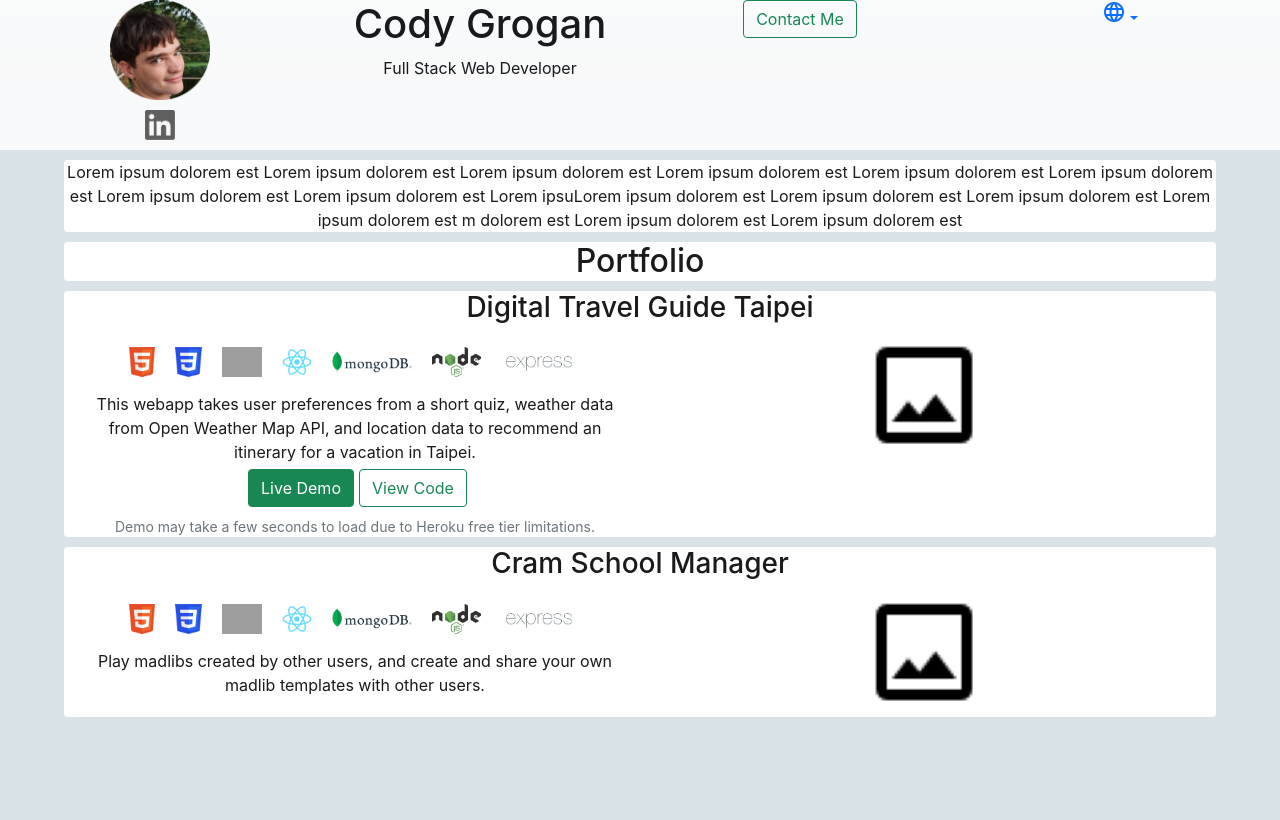
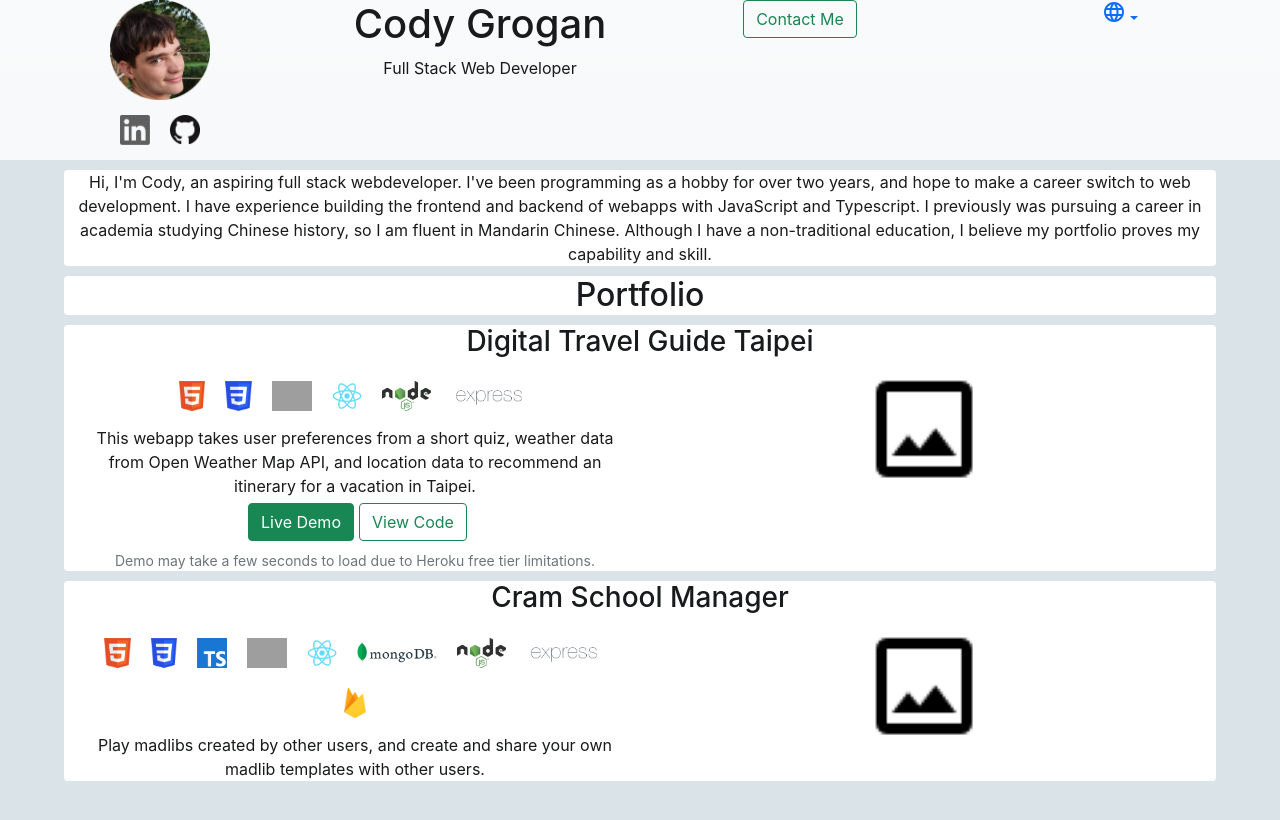
Before and after one commit to CodyGrogan/portfolio, a React (Create React App) app: page / in a window 1280 px wide. Shown: the top 820 px of the page. Built offline with nearby package versions, Linux system fonts and the light colour scheme; grey boxes are pictures that could not be loaded.

Commit message:
added education, personal info, and typescript, firebase logos

```diff
--- a/src/App.css
+++ b/src/App.css
@@ -52,6 +52,10 @@ body {
   filter: grayscale(0);
 }
 
+.gitHub:hover{
+  filter: contrast(.5)
+}
+
 .profilePhoto{
   width: 100px;
 }
--- a/src/components/home.tsx
+++ b/src/components/home.tsx
@@ -35,10 +35,18 @@ function Home(props: any){
 
             <div className='col photoDiv'>
               <img className='profilePhoto' src='./img/codyphotocircle.png'/>
+
+        <div className='aboutCon'>
               <div>
        <a href='https://www.linkedin.com/in/cody-grogan-096288127/'><img className='aboutIcon linkedIn' src='./img/LI-In-crop.png'></img></a>
         </div>
+        <div>
+       <a href='https://www.linkedin.com/in/cody-grogan-096288127/'><img className='aboutIcon gitHub' src='./img/github.png'></img></a>
+        </div>
+        </div>
             </div>
+
+
 
 
             <div className='col'>
@@ -80,7 +88,8 @@ function Home(props: any){
 
           <div className='homeElement'>
 
-          Lorem ipsum dolorem est Lorem ipsum dolorem est Lorem ipsum dolorem est Lorem ipsum dolorem est Lorem ipsum dolorem est Lorem ipsum dolorem est Lorem ipsum dolorem est Lorem ipsum dolorem est Lorem ipsuLorem ipsum dolorem est Lorem ipsum dolorem est Lorem ipsum dolorem est Lorem ipsum dolorem est m dolorem est Lorem ipsum dolorem est Lorem ipsum dolorem est
+          Hi, I'm Cody, an aspiring full stack webdeveloper. I've been programming as a hobby for over two years, and hope to make a career switch to web development. I have experience building the frontend and backend of webapps with JavaScript and Typescript. I previously was pursuing a career in academia studying Chinese history, so I am  fluent in Mandarin Chinese. Although I have a non-traditional education, I believe my portfolio proves my capability and skill.
+
           </div>
 
         <div className='homeElement'>
@@ -113,7 +122,6 @@ function Home(props: any){
                       <img className='aboutIcon' src={'/img/css.png'} data-bs-toggle="tooltip" data-placement="top" title="CSS" />
                       <img className='aboutIcon' src={'/img/javascript.png'} data-bs-toggle="tooltip" data-placement="top" title="JavaScript"/>
                       <img className='aboutIcon' src={'./img/logo192.png'} data-bs-toggle="tooltip" data-placement="top" title="React.js"/>
-                      <img className='aboutIcon' src={'./img/mongo.png'} data-bs-toggle="tooltip" data-placement="top" title="MongoDB"/>
                       <img className='aboutIcon' src={'./img/node.png'} data-bs-toggle="tooltip" data-placement="top" title="Node.js"/>
                       <img className='aboutIcon' src={'./img/expressjs.png'} data-bs-toggle="tooltip" data-placement="top" title="express.js"/>
 
@@ -164,11 +172,14 @@ function Home(props: any){
 
                       <img className='aboutIcon' src={'./img/html5.png'} data-bs-toggle="tooltip" data-bs-placement="top" title="HTML5" />
                       <img className='aboutIcon' src={'/img/css.png'} data-bs-toggle="tooltip" data-placement="top" title="CSS" />
+                      <img className='aboutIcon' src={'/img/typescript.png'} data-bs-toggle="tooltip" data-placement="top" title="Typescript"/>
+
                       <img className='aboutIcon' src={'/img/javascript.png'} data-bs-toggle="tooltip" data-placement="top" title="JavaScript"/>
                       <img className='aboutIcon' src={'./img/logo192.png'} data-bs-toggle="tooltip" data-placement="top" title="React.js"/>
                       <img className='aboutIcon' src={'./img/mongo.png'} data-bs-toggle="tooltip" data-placement="top" title="MongoDB"/>
                       <img className='aboutIcon' src={'./img/node.png'} data-bs-toggle="tooltip" data-placement="top" title="Node.js"/>
                       <img className='aboutIcon' src={'./img/expressjs.png'} data-bs-toggle="tooltip" data-placement="top" title="express.js"/>
+                      <img className='aboutIcon' src={'./img/Firebase.png'} data-bs-toggle="tooltip" data-placement="top" title="Firebase Auth"/>
 
                   </div>
                     Play madlibs created by other users, and create and share your own madlib templates with other users.
@@ -210,6 +221,7 @@ function Home(props: any){
             <img className='aboutIcon' src={'./img/mongo.png'} data-bs-toggle="tooltip" data-placement="top" title="MongoDB"/>
             <img className='aboutIcon' src={'./img/node.png'} data-bs-toggle="tooltip" data-placement="top" title="Node.js"/>
             <img className='aboutIcon' src={'./img/expressjs.png'} data-bs-toggle="tooltip" data-placement="top" title="express.js"/>
+            <img className='aboutIcon' src={'./img/Firebase.png'} data-bs-toggle="tooltip" data-placement="top" title="Firebase Auth"/>
 
         </div>
           Play madlibs created by other users, and create and share your own madlib templates with other users.
@@ -238,8 +250,19 @@ function Home(props: any){
 
 </div>
 
+          <div className='homeElement' data-aos='fade-left'>
+          <h3>Education</h3>
+          William and Mary, 2013-2017, BA, Cum Laude
+          <br/>
+          National Taiwan University Chinese Language Division, 2017-2018
+          <br/>
+          The Odin Project, 2021-Present
 
-        <div className='homeElement' data-aos='fade-left'>
+
+          </div>
+
+
+        <div className='homeElement' data-aos='fade-right'>
           <h3>
             Contact
           </h3>
@@ -252,8 +275,15 @@ function Home(props: any){
         </div>
 
 
+
+        <div className='aboutCon'>
         <div>
        <a href='https://www.linkedin.com/in/cody-grogan-096288127/'><img className='aboutIcon linkedIn' src='./img/LI-In-crop.png'></img></a>
+        </div>
+
+        <div>
+       <a href='https://www.linkedin.com/in/cody-grogan-096288127/'><img className='aboutIcon gitHub' src='./img/github.png'></img></a>
+        </div>
         </div>
 
         </div>
```
Also changed, not shown: public/img/Firebase.png (added), public/img/typescript.png (added).
